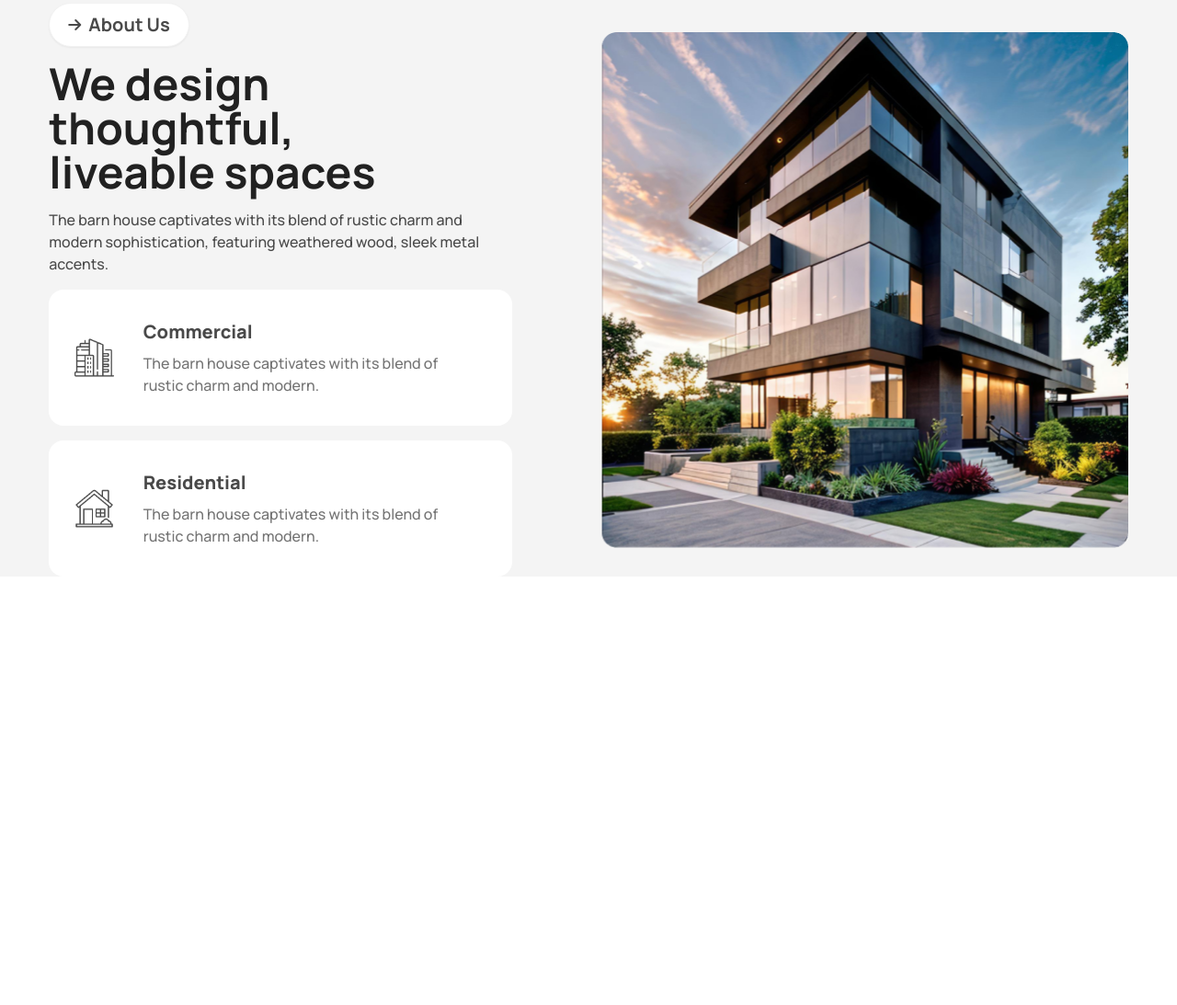
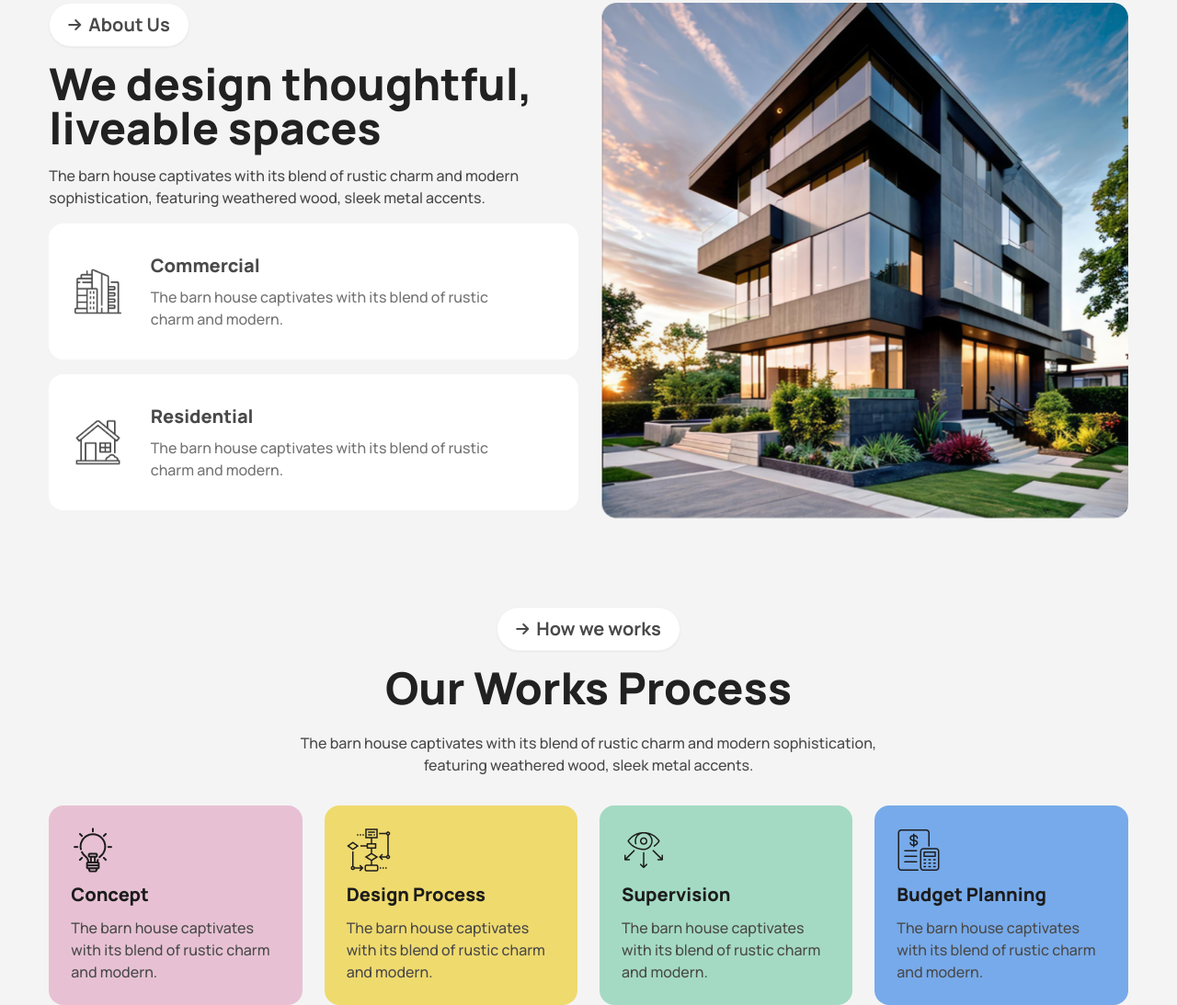
Before and after one commit to surayaahlam/interior-website-tailwind-assignment-3-ph, a plain HTML site: page index.html in a window 1280 px wide. Shown: the part 1027-2120 px from the top of the page at 92% size. Before the commit the page ends 1654 px from the top, so only its background shows below. Drawn offline with nearby package versions, Linux system fonts and the light colour scheme.

Commit message:
our works process section added

```diff
--- a/index.html
+++ b/index.html
@@ -82,8 +82,8 @@
             </a>
           </div>
           <div class="dropdown">
-            <div tabindex="0" role="button" class="btn-ghost lg:hidden">
-              <div class="w-12 h-12 bg-white border border-quinary rounded-[50%] relative">
+            <div tabindex="0" role="button" class="lg:hidden">
+              <div class="btn w-12 h-12 bg-white border border-quinary rounded-[50%] relative">
                 <i class="fa-solid fa-bars text-xl text-tertiary absolute top-[9.5px] left-3.5"></i>
               </div>
             </div>
@@ -121,19 +121,19 @@
     <main class="container mx-auto bg-body">
       <!-- we design thoughtful section starts here -->
       <section class="hero relative">
-        <img class="hidden lg:block absolute top-10 left-20" src="assets/Vector.png" alt="">
+        <img class="hidden lg:block absolute top-10 left-7" src="assets/Vector.png" alt="">
 
-        <div class="w-11/12 mt-8 hero-content p-0 gap-6 flex-col text-center lg:text-left lg:flex-row lg:gap-24 lg:mt-24">
-          <div class="flex flex-col items-center gap-4 lg:items-start">
+        <div class="mt-8 w-11/12 flex flex-col gap-6 justify-between text-center lg:text-left lg:flex-row lg:mt-24">
+          <div class="flex flex-col items-center gap-4 lg:items-start lg:w-[656px]">
             <div>
               <button class="btn font-manrope text-xl font-bold text-secondary flex items-center gap-2 bg-white rounded-[32px] px-5">
                 <i class="fa-solid fa-arrow-right text-secondary text-base"></i>
                 About Us</button>
             </div>
 
-            <h2 class="font-bold text-3xl lg:text-5xl text-primary">We design thoughtful, <br>liveable spaces</h2>
+            <h2 class="font-extrabold text-3xl lg:text-5xl text-primary">We design thoughtful, <br>liveable spaces</h2>
             <p class="text-secondary text-base font-medium">The barn house captivates with its blend of rustic charm and modern sophistication, featuring weathered wood, sleek metal accents.</p>
-
+            <div class="grid grid-cols-1 gap-4 md:grid-cols-2 lg:grid-cols-1">
               <div class="card card-side bg-white px-7">
                 <figure>
                   <img
@@ -158,15 +158,55 @@
                 </div>
               </div>
             </div>
+          </div>
           <img
             src="assets/Rectangle.png"/>
         </div>
-
       </section>
 
       <!-- our works process section starts here -->
-      <section>
+      <section class="w-11/12 mx-auto mt-8 lg:mt-24">
+        <div class="flex flex-col items-center text-center">
+          <div>
+            <button class="btn font-manrope text-xl font-bold text-secondary flex items-center gap-2 bg-white rounded-[32px] px-5">
+              <i class="fa-solid fa-arrow-right text-secondary text-base"></i>
+              How we works
+            </button>
+          </div>
+          <h2 class="font-extrabold text-3xl lg:text-5xl text-primary mt-4">Our Works Process</h2>
+          <p class="text-secondary text-base font-medium mt-6">The barn house captivates with its blend of rustic charm and modern sophistication, <br>featuring weathered wood, sleek metal accents.</p>
+        </div>
 
+        <div class="mt-8 grid grid-cols-1 lg:grid-cols-4 gap-6">
+          <div class="card bg-[#E7C1D3] p-6">
+            <div>
+              <img src="assets/concept.png" alt="">
+              <h2 class="text-quaternary font-extrabold text-xl mt-2.5">Concept</h2>
+              <p class="text-secondary font-medium text-base mt-2.5">The barn house captivates with its blend of rustic charm and modern.</p>
+            </div>
+          </div>
+          <div class="card bg-[#EFDA6E] p-6">
+            <div>
+              <img src="assets/flow-chart.png" alt="">
+              <h2 class="text-quaternary font-extrabold text-xl mt-2.5">Design Process</h2>
+              <p class="text-secondary font-medium text-base mt-2.5">The barn house captivates with its blend of rustic charm and modern.</p>
+            </div>
+          </div>
+          <div class="card bg-[#A4DAC3] p-6">
+            <div>
+              <img src="assets/vision.png" alt="">
+              <h2 class="text-quaternary font-extrabold text-xl mt-2.5">Supervision</h2>
+              <p class="text-secondary font-medium text-base mt-2.5">The barn house captivates with its blend of rustic charm and modern.</p>
+            </div>
+          </div>
+          <div class="card bg-[#77AAEA] p-6">
+            <div>
+              <img src="assets/budget-planning.png" alt="">
+              <h2 class="text-quaternary font-extrabold text-xl mt-2.5">Budget Planning</h2>
+              <p class="text-secondary font-medium text-base mt-2.5">The barn house captivates with its blend of rustic charm and modern.</p>
+            </div>
+          </div>
+        </div>
       </section>
     </main>
     <footer>
```
Lines whose indentation alone changed are shown as unchanged.
